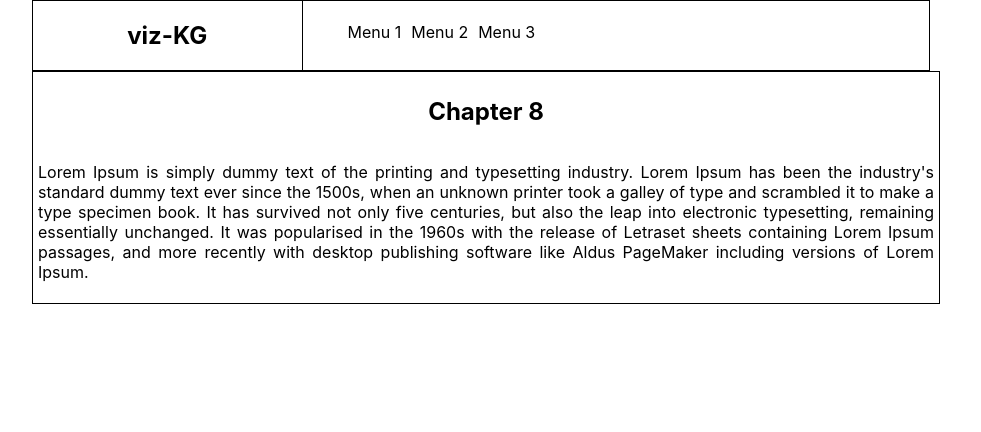
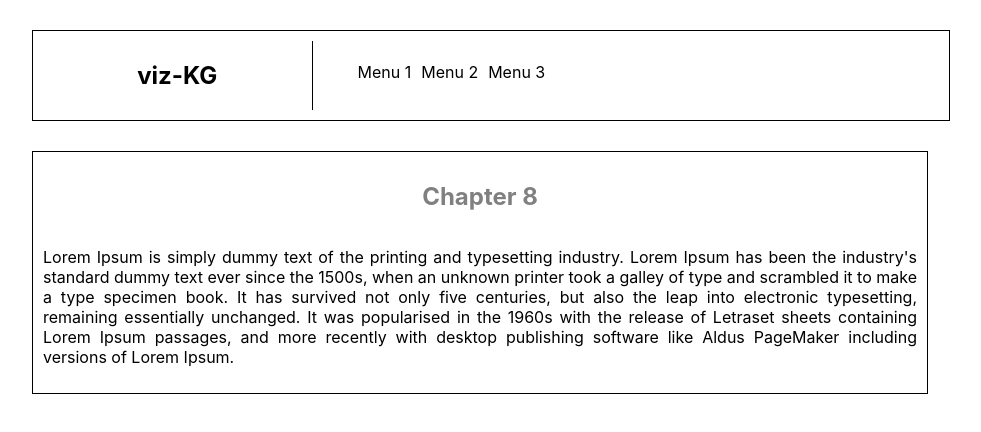
Before and after one commit to Sensaku/vizKG, a React (Create React App) app in the folder viz-kg/: page / in a window 1280 px wide. Shown: the top 432 px of the page, without its empty margins (160-1141 px from the left). Built offline with nearby package versions, Linux system fonts and the light colour scheme.

Commit message:
fixed module css

```diff
--- a/viz-kg/src/composant/Navbar.js
+++ b/viz-kg/src/composant/Navbar.js
@@ -1,14 +1,14 @@
 import React from 'react';
-import "./Navbar.css"
+import styles from "./Navbar.module.css";
 
 const Navbar = () => {
-    return <section>
-        <div className="logo"><h2>viz-KG</h2></div>
-        <div className="menu">
-            <ul>
-                <li>Menu 1</li>
-                <li>Menu 2</li>
-                <li>Menu 3</li>
+    return <section className={styles['section-menu']}>
+        <div className={styles.logo}><h2>viz-KG</h2></div>
+        <div className={styles.menu}>
+            <ul className={styles["ul-menu"]}>
+                <li className={styles['li-menu']}>Menu 1</li>
+                <li className={styles['li-menu']}>Menu 2</li>
+                <li className={styles['li-menu']}>Menu 3</li>
             </ul>
         </div>
     </section>
--- a/viz-kg/src/composant/Navbar.css
+++ b/viz-kg/src/composant/Navbar.module.css
@@ -1,8 +1,10 @@
-section {
+.section-menu {
     display: flex;
     flex-direction: row;
     width: 100%;
     border: black thin solid;
+    padding: 10px;
+    margin-top: 30px;
 }
 
 .logo {
@@ -14,7 +16,7 @@ section {
     border-left: black thin solid;
 }
 
-ul {
+.ul-menu {
     display: flex;
     flex-direction: row;
     list-style-type: none;
@@ -22,6 +24,6 @@ ul {
     text-align: right;
 }
 
-li {
+.li-menu {
     padding: 5px;
 }
--- a/viz-kg/src/composant/TextDisplay.js
+++ b/viz-kg/src/composant/TextDisplay.js
@@ -1,10 +1,10 @@
 import React from 'react';
-import "./TextDisplay.css";
+import styles from "./TextDisplay.module.css";
 
 const TextDisplay = () => {
-    return <section className="section-text">
-        <h2>Chapter 8</h2>
-        <p>
+    return <section className={styles['section-text']}>
+        <h2 className={styles['h2-text']}>Chapter 8</h2>
+        <p className={styles['p-text']}>
         Lorem Ipsum is simply dummy text of the printing and typesetting industry. Lorem Ipsum has been the industry's standard dummy text ever since the 1500s, when an unknown printer took a galley of type and scrambled it to make a type specimen book. It has survived not only five centuries, but also the leap into electronic typesetting, remaining essentially unchanged. It was popularised in the 1960s with the release of Letraset sheets containing Lorem Ipsum passages, and more recently with desktop publishing software like Aldus PageMaker including versions of Lorem Ipsum.
         </p>
     </section>
--- a/viz-kg/src/composant/TextDisplay.css
+++ b/viz-kg/src/composant/TextDisplay.module.css
@@ -3,8 +3,14 @@
     padding: 5px;
     display: flex;
     flex-direction: column;
+    padding: 10px;
+    margin-top: 30px;
 }
 
-p {
+.h2-text {
+    color: grey;
+}
+
+.p-text {
     text-align: justify;
 }
```
